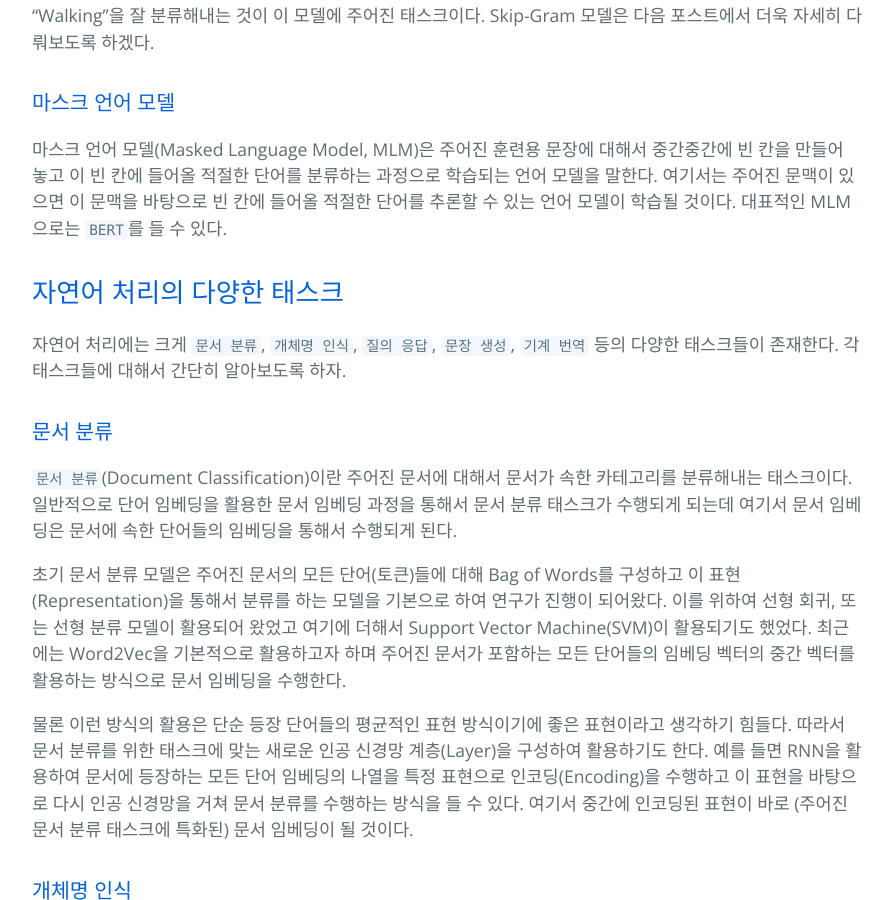
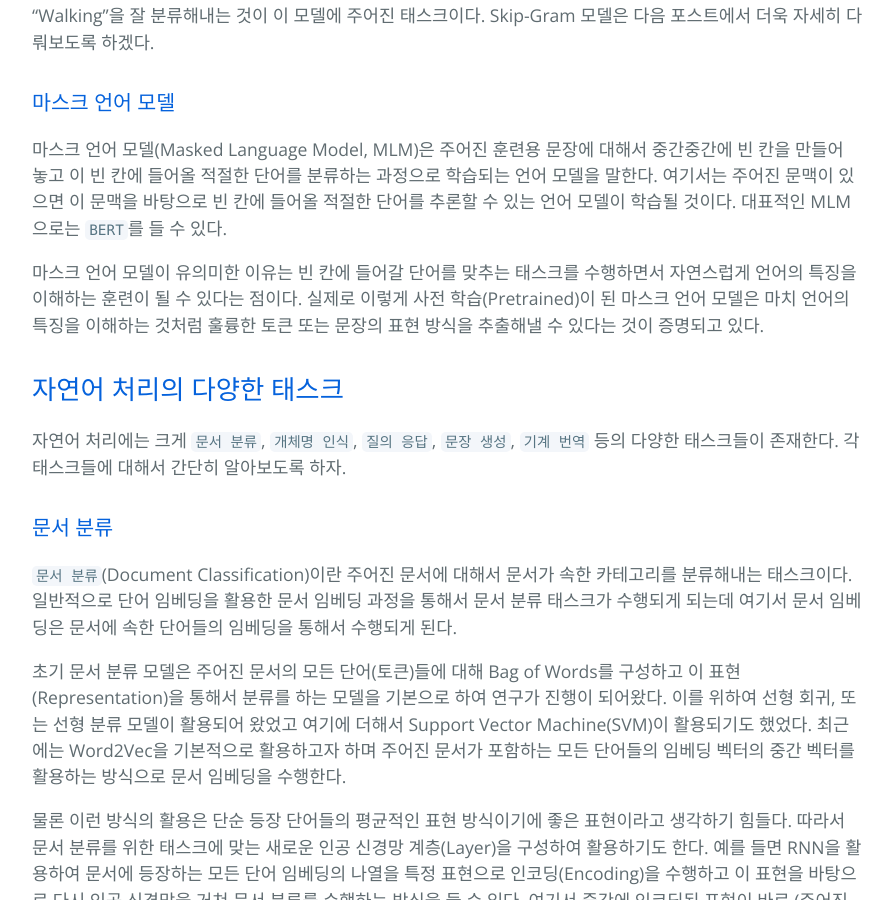
Before and after one commit to hcnoh/hcnoh.github.io, a Jekyll site: the page built from _posts/2023-02-17-nlp-01.md, in a window 1280 px wide and 900 px high, scrolled down 4727 px. Shown: the whole window, without its empty margins (192-1084 px from the left). Built offline with Jekyll 4.4.1, drawn with Linux system fonts in a browser that asks for light colours; comment, search, counter and statistics services are not loaded.

Commit message:
nlp01 내용 추가

```diff
--- a/_posts/2023-02-17-nlp-01.md
+++ b/_posts/2023-02-17-nlp-01.md
@@ -99,6 +99,8 @@ $$
 ### 마스크 언어 모델
 마스크 언어 모델(Masked Language Model, MLM)은 주어진 훈련용 문장에 대해서 중간중간에 빈 칸을 만들어 놓고 이 빈 칸에 들어올 적절한 단어를 분류하는 과정으로 학습되는 언어 모델을 말한다. 여기서는 주어진 문맥이 있으면 이 문맥을 바탕으로 빈 칸에 들어올 적절한 단어를 추론할 수 있는 언어 모델이 학습될 것이다. 대표적인 MLM으로는 `BERT`를 들 수 있다.
 
+마스크 언어 모델이 유의미한 이유는 빈 칸에 들어갈 단어를 맞추는 태스크를 수행하면서 자연스럽게 언어의 특징을 이해하는 훈련이 될 수 있다는 점이다. 실제로 이렇게 사전 학습(Pretrained)이 된 마스크 언어 모델은 마치 언어의 특징을 이해하는 것처럼 훌륭한 토큰 또는 문장의 표현 방식을 추출해낼 수 있다는 것이 증명되고 있다.
+
 ## 자연어 처리의 다양한 태스크
 자연어 처리에는 크게 `문서 분류`, `개체명 인식`, `질의 응답`, `문장 생성`, `기계 번역` 등의 다양한 태스크들이 존재한다. 각 태스크들에 대해서 간단히 알아보도록 하자.
 
```
